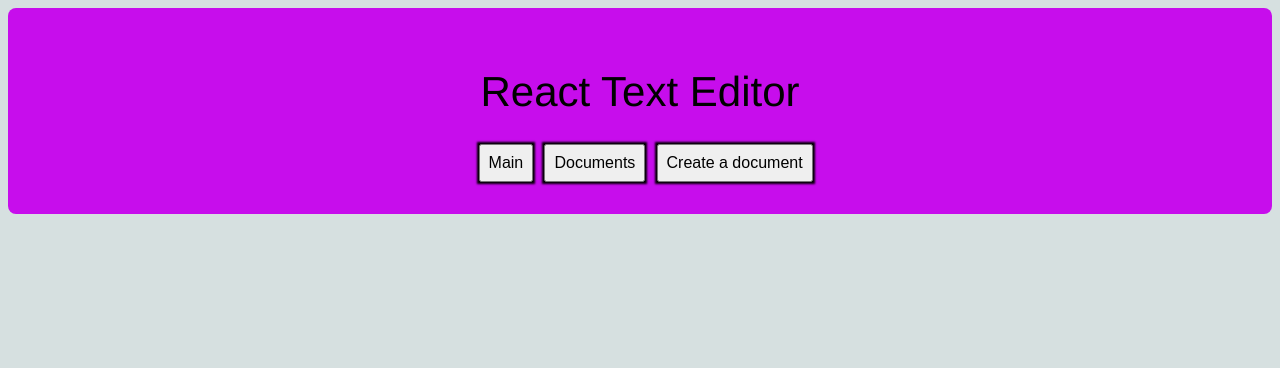
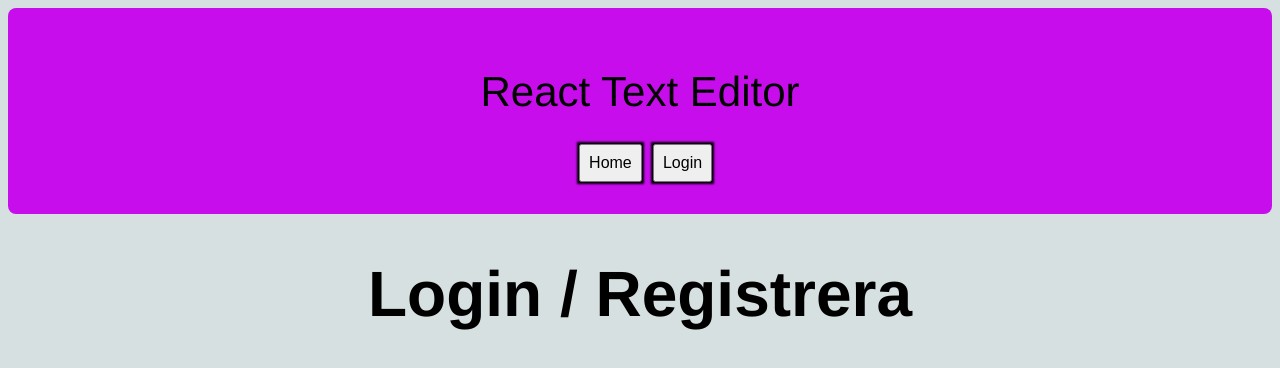
Before and after one commit to fridavbg/jsramverk-texteditor, a React (Create React App) app: page /login in a window 1280 px wide. Shown: the top 368 px of the page. Built offline with nearby package versions, Linux system fonts and the light colour scheme; no server answers.

Commit message:
Started on login/register component

```diff
--- a/src/App.jsx
+++ b/src/App.jsx
@@ -8,12 +8,9 @@ import Main from "./components/incl/Main";
 import DocList from "./components/docs/DocList";
 import CreateEditor from "./components/docs/CreateEditor";
 import UpdateDoc from "./components/docs/UpdateDoc";
+import Login from "./components/auth/Login";
 
-// let sendToSocket = false;
-
-// function changeSendToSocket(value) {
-//     sendToSocket = value;
-// }
+import authModel from "./models/auth";
 
 function App() {
     const [docs, setDocs] = useState([]);
@@ -56,10 +53,18 @@ function App() {
         <BrowserRouter className="App" basename={docModel.baseName}>
             <Header />
             <Routes>
-                <Route path="/" element={<Main />} />
-                <Route path="/docs" element={<DocList docs={docs} />} />
-                <Route path="/create" element={<CreateEditor />} />
-                <Route path="/edit" element={<UpdateDoc />} />
+            <Route path="/" element={<Main />} />
+                {authModel.token ? (
+                    <>
+                        <Route path="/docs" element={<DocList docs={docs} />} />
+                        <Route path="/create" element={<CreateEditor />} />
+                        <Route path="/edit" element={<UpdateDoc />} />
+                    </>
+                ) : (
+                    <>
+                        <Route path="/login" element={<Login />} />
+                    </>
+                )}
             </Routes>
         </BrowserRouter>
     );
--- /dev/null
+++ b/src/components/auth/Login.jsx
@@ -0,0 +1,9 @@
+function Login() {
+    return (
+        <div className="title">
+            <h1>Login / Registrera</h1>
+        </div>
+    );
+}
+
+export default Login;
--- a/src/components/incl/Header.jsx
+++ b/src/components/incl/Header.jsx
@@ -1,7 +1,11 @@
 import { useNavigate } from "react-router-dom";
+import authModel from "../../models/auth";
 
 function Header() {
     const navigate = useNavigate();
+    const Login = () => {
+        navigate("/login");
+    };
     const goHome = () => {
         navigate("/");
     };
@@ -16,9 +20,23 @@ function Header() {
     return (
         <div className="header">
             <h1>React Text Editor</h1>
-            <button className="nav-btn" onClick={goHome}>Main</button>
-            <button className="nav-btn" onClick={seeDocs}>Documents</button>
-            <button className="nav-btn" onClick={createDoc}>Create a document</button>
+            <button className="nav-btn" onClick={goHome}>
+                Home
+            </button>
+            {authModel.token ? (
+                <>
+                    <button className="nav-btn" onClick={seeDocs}>
+                        Documents
+                    </button>
+                    <button className="nav-btn" onClick={createDoc}>
+                        Create a document
+                    </button>
+                </>
+            ) : (
+                <button className="nav-btn" onClick={Login}>
+                    Login
+                </button>
+            )}
         </div>
     );
 }
--- a/src/components/incl/Main.jsx
+++ b/src/components/incl/Main.jsx
@@ -1,13 +1,25 @@
+import authModel from "../../models/auth";
+
 function Main() {
     return (
-        <div className="title">
-            <h1>Welcome</h1>
-            <p>WIP</p>
-            <p>
-                If you have added or updated a document. Please refresh this
-                page now
-            </p>
-        </div>
+        <>
+            {authModel.token ? (
+                <>
+                    <h3 className="title">Try to refresh on this page</h3>
+                    <p>
+                        If you have added or updated a document. Please refresh
+                        this page now
+                    </p>
+                </>
+            ) : (
+                <>
+                    <h3 className="title">Welcome</h3>
+                    <p>
+                        Please log in or register in order to use the texteditor
+                    </p>
+                </>
+            )}
+        </>
     );
 }
 
--- /dev/null
+++ b/src/models/auth.jsx
@@ -0,0 +1,5 @@
+const auth = {
+    token: "",
+};
+
+export default auth;
```
